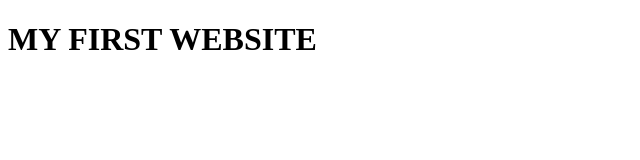
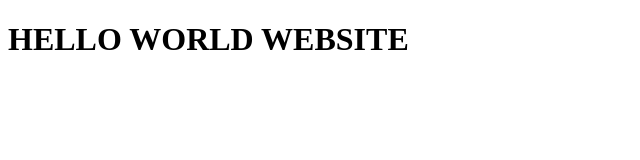
Before and after one commit to TalhaMamda/My-First-Website, a plain HTML site: page index.html in a window 1280 px wide. Shown: the whole page, without its empty margins (0-640 px from the left). Drawn offline with Linux system fonts and the light colour scheme.

Commit message:
second commit

```diff
--- a/index.html
+++ b/index.html
@@ -9,7 +9,8 @@
 </head>
 <body>
 
-    <H1>MY FIRST WEBSITE</H1>
+    <H1>HELLO WORLD WEBSITE</H1>
+
 
 
 
```
